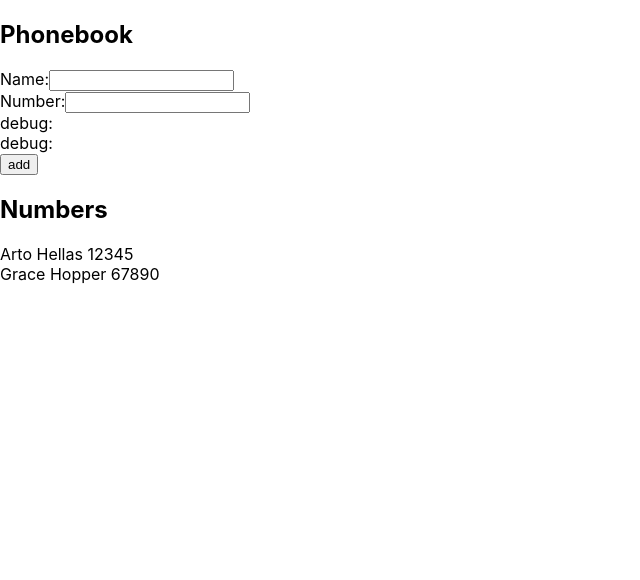
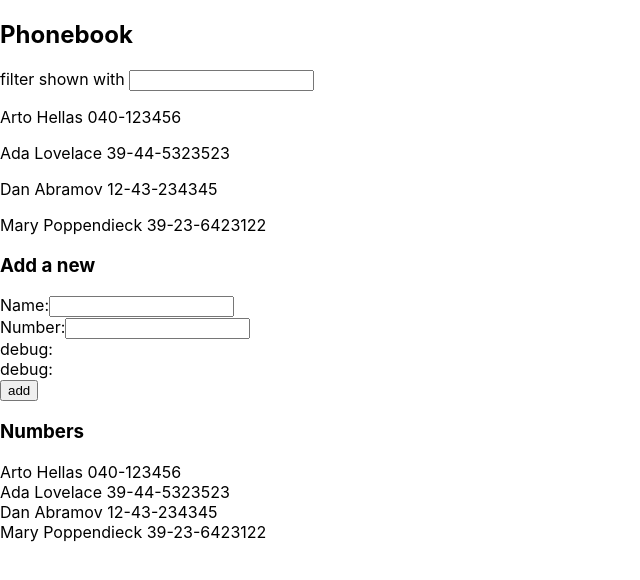
Before and after one commit to aarekr/puhelinluettelo, a React (Create React App) app: page / in a window 1280 px wide. Shown: the top 580 px of the page, without its empty margins (0-640 px from the left). Built offline with nearby package versions, Linux system fonts and the light colour scheme; the HTML template or start-up script is replaced by a standard one.

Commit message:
2.9*: puhelinluettelo step4

```diff
--- a/src/App.js
+++ b/src/App.js
@@ -2,11 +2,14 @@ import React, { useState } from 'react'
 
 const App = () => {
   const [ persons, setPersons ] = useState([
-    { name: 'Arto Hellas', number: 12345 },
-    { name: 'Grace Hopper', number: 67890 }
+    { name: 'Arto Hellas', number: '040-123456' },
+    { name: 'Ada Lovelace', number: '39-44-5323523' },
+    { name: 'Dan Abramov', number: '12-43-234345' },
+    { name: 'Mary Poppendieck', number: '39-23-6423122' }
   ])
   const [ newName, setNewName ] = useState('')
   const [ newNumber, setNewNumber ] = useState('')
+  const [ searchWord, setSearchWord] = useState('')
 
   const addName = (event) => {
       event.preventDefault()
@@ -35,25 +38,30 @@ const App = () => {
   const handleNumberChange = (event) => {
       setNewNumber(event.target.value)
   }
+  const handleSearchWord = (event) => {
+      setSearchWord(event.target.value)
+  }
 
   return (
     <div>
       <h2>Phonebook</h2>
+      <Filter persons={persons}
+              searchWord={searchWord.toLowerCase()}
+              handleSearchWord={handleSearchWord} />
+      <h3>Add a new</h3>
       <form onSubmit={addName}>
           <div>Name:
-            <input value={newName}
-              onChange={handleNameChange} />
+            <input value={newName} onChange={handleNameChange} />
           </div>
           <div>Number:
-            <input value={newNumber}
-              onChange={handleNumberChange} />
+            <input value={newNumber} onChange={handleNumberChange} />
           </div>
           <div>debug: {newName}</div>
           <div>debug: {newNumber}</div>
           <div><button type="submit">add</button></div>
       </form>
 
-      <h2>Numbers</h2>
+      <h3>Numbers</h3>
         {persons.map((person, i)=>
             <Person key={i}
                     name={person.name}
@@ -71,4 +79,17 @@ const Person = (props) => {
     )
 }
 
+const Filter = ({persons, searchWord, handleSearchWord}) => {
+    return(
+      <div>filter shown with <input value={searchWord} onChange={handleSearchWord} />
+        <div>{persons.filter(person =>
+                person.name.toLowerCase().includes(searchWord))
+                .map(filteredPerson => (
+          <p>{filteredPerson.name} {filteredPerson.number}</p>
+          ))}
+        </div>
+      </div>
+    )
+}
+
 export default App
```
